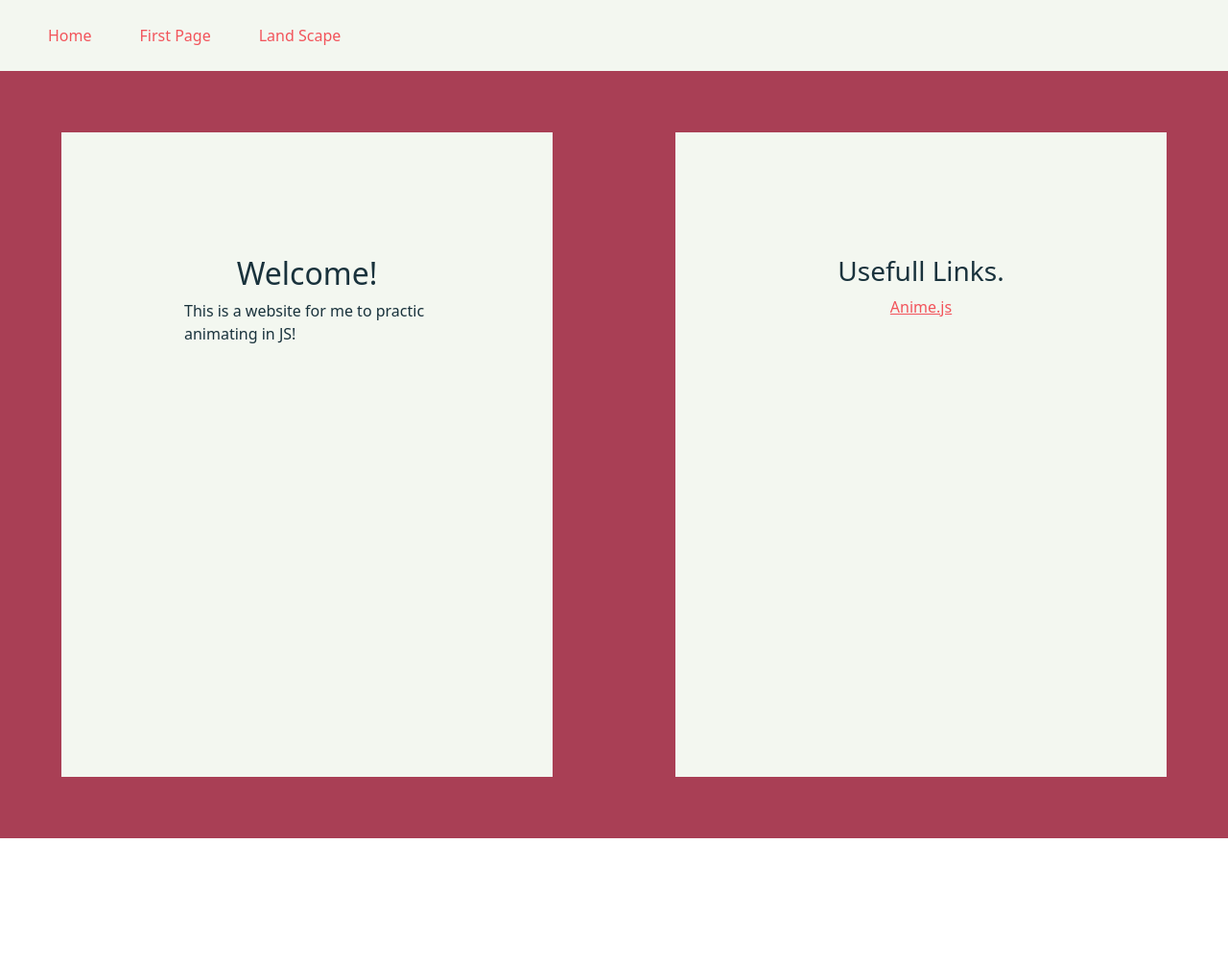
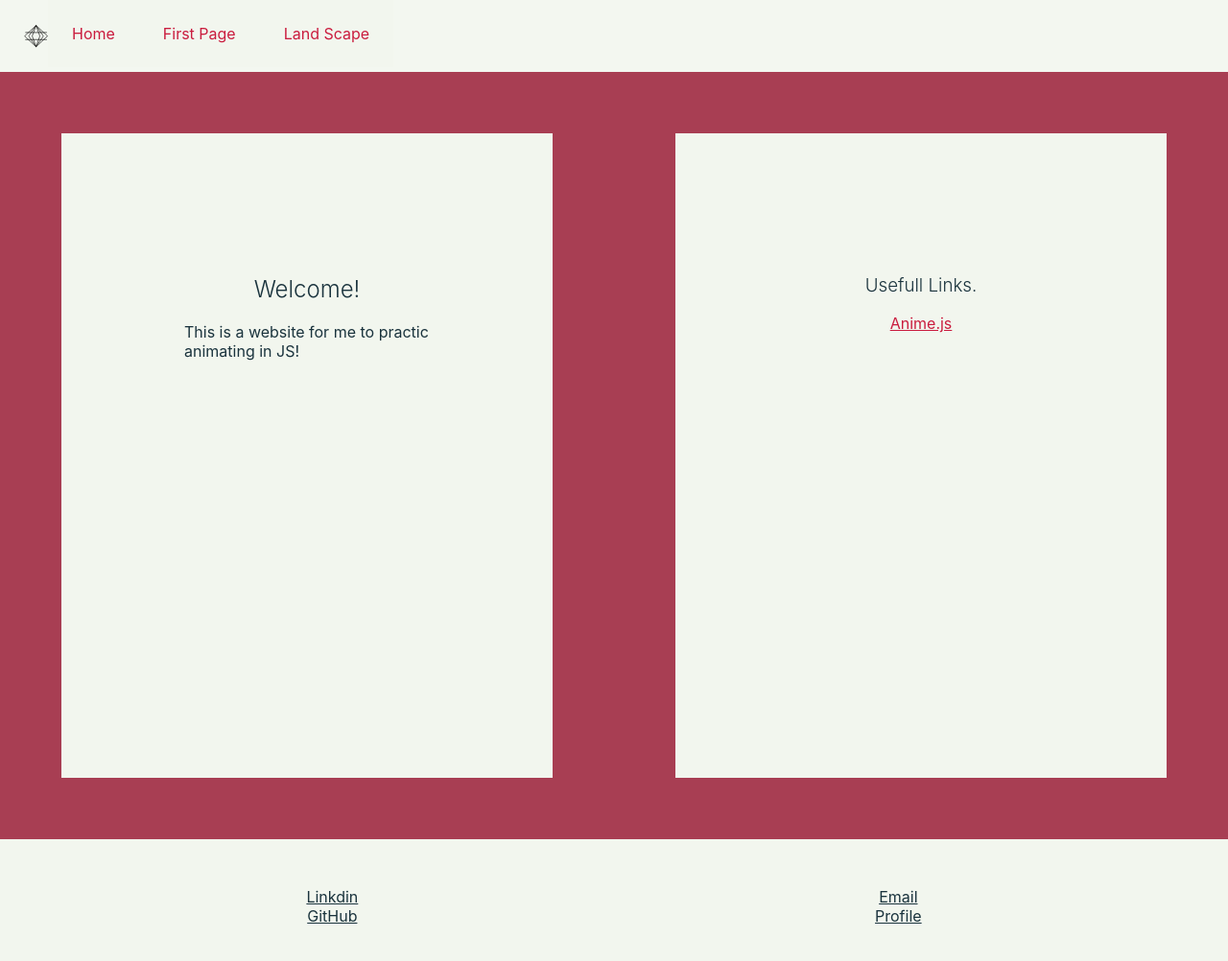
Before and after one commit to Allan-Fry/Javascript-Animation, a React (Create React App) app in the folder javascript-animation/: page / in a window 1280 px wide. Shown: the top 1002 px of the page at 96% size. Before the commit the page ends 874 px from the top, so only its background shows below. Built offline with nearby package versions, Linux system fonts and the light colour scheme.

Commit message:
Added gobal colours. Added icon to nav. Added footer to page

```diff
--- a/javascript-animation/src/App.css
+++ b/javascript-animation/src/App.css
@@ -1,3 +1,11 @@
+:root{
+  --primary-color-500: hsl(348, 46%, 45%);
+  --primary-color-300: hsl(348, 76%, 45%);
+  --font-color-500: hsl(197, 41%, 17%);
+  --secondary-color-100: hsl(94, 30%, 95%);
+}
+
+
 .App {
   text-align: center;
 }
--- a/javascript-animation/src/App.js
+++ b/javascript-animation/src/App.js
@@ -8,14 +8,14 @@ import { FirstPage } from './Pages/FirstPage/FirstPage';
 import { HomePage } from './Pages/HomePage/HomePage';
 import { LandScapePage } from './Pages/LandScapePage/LandScapePage';
 //import { Container, Nav, Navbar, NavItem, NavLink } from 'reactstrap';
-import '../node_modules/bootstrap/dist/css/bootstrap.min.css';
 import { NavBar } from './Componenrs/NavBar/NavBar';
+import { Footer } from './Componenrs/Footer/Footer';
 
 function App() {
   return (
     <Router>
       <NavBar />
-    <Switch>
+      <Switch>
           <Route path="/LandScape">
             <LandScapePage />
           </Route>
@@ -26,6 +26,7 @@ function App() {
             <HomePage />
           </Route>
         </Switch>
+        <Footer />
   </Router>
   );
 }
--- /dev/null
+++ b/javascript-animation/src/Componenrs/Footer/Footer.css
@@ -0,0 +1,18 @@
+.container{
+    display: grid;
+    grid-template-columns: auto auto;
+    grid-template-rows: auto auto;
+    justify-items: center;
+    align-items: center;
+    background-color: var(--secondary-color-100);
+    padding: 50px;
+    margin: 0px;
+    min-width: 1vw;
+}
+
+a.footLink:link, a.footLink:visited{
+    color: var(--font-color-500);
+}
+a.footLink:hover{
+    color: var(--primary-color-300);
+}
--- /dev/null
+++ b/javascript-animation/src/Componenrs/Footer/Footer.jsx
@@ -0,0 +1,16 @@
+import React from 'react';
+import './Footer.css';
+
+export const Footer = () =>{
+
+return(
+    <div className="container">
+        <a className="footLink" href="#">Linkdin</a>
+        <a className="footLink" href="#">Email</a>
+        <a className="footLink" href="#">GitHub</a>
+        <a className="footLink" href="#">Profile</a>
+    </div>
+);
+
+
+}
--- a/javascript-animation/src/Componenrs/LinkBox/LinkBox.css
+++ b/javascript-animation/src/Componenrs/LinkBox/LinkBox.css
@@ -4,8 +4,8 @@
 }
 
 a.LinkBox:link, a.LinkBox:visited{
-    color: #f2545b;
+    color: var(--primary-color-300);
 }
 a.LinkBox:hover{
-    color: #A93F55;
+    color: var(--primary-color-500);
 }
--- a/javascript-animation/src/Componenrs/NavBar/NavBar.css
+++ b/javascript-animation/src/Componenrs/NavBar/NavBar.css
@@ -7,20 +7,30 @@ ul.Nav{
 }
 li.Nav{
     display: inline-block;
+    vertical-align:top;
 }
 
 
 a.Nav:link, a.Nav:visited{
-    background-color: #F3F7F0;
-    color: #F2545B;
+    background-color: var(--secondary-color-100);
+    color: var(--primary-color-300);
     text-decoration: none;
     padding: 25px 25px;
     text-align: center;
 }
 
 a.Nav:hover, a.Nav:active{
-    color: #f3f3f3;
-    background-color: #A93F55;
+    color: var(--secondary-color-100);
+    background-color: var(--primary-color-300);
     text-decoration: underline;
 
 }
+
+.Logo{
+    width: 25px;
+    height: 25px;
+    display: inline-block;
+    padding: 0px;
+    margin: 0px;
+    vertical-align:top;
+}
--- a/javascript-animation/src/Componenrs/NavBar/NavBar.jsx
+++ b/javascript-animation/src/Componenrs/NavBar/NavBar.jsx
@@ -1,12 +1,13 @@
 import React from 'react';
 import {NavButton} from './NavButton';
 import './NavBar.css';
-
+import Logo from '../../img/Logo.svg'
 
 export const NavBar = () =>{
 
     return(
       <ul className="Nav">
+                <img className="Logo" src={Logo} alt="Logo" />
                <NavButton
                pageName="Home"
                pageAddress="/"
--- a/javascript-animation/src/Pages/HomePage/HomePage.css
+++ b/javascript-animation/src/Pages/HomePage/HomePage.css
@@ -3,8 +3,8 @@
     display:flex;
     justify-content: center;
     min-height: 100vh;
-    color: #19323C;
-    background-color: #A93F55;
+    color: var(--font-color-500);
+    background-color:var(--primary-color-500);
     flex-direction:row;
 }
 .Col{
@@ -13,7 +13,7 @@
     margin: 5%;
 }
 .MessageBox{
-    background-color: #F3F7F0;
+    background-color: var(--secondary-color-100);
  }
 
 .Greating{
@@ -25,10 +25,10 @@
     text-align: center;
 }
 div.LinkBox{
-    background-color: #F3F7F0;
+    background-color: var(--secondary-color-100);
     clear: both;
 }
 h3.LinkBox{
-    color: #19323C;
+    color: var(--font-color-500);
     font-weight: 300;
 }
```
Also changed, not shown: javascript-animation/src/img/Logo.svg (added).
